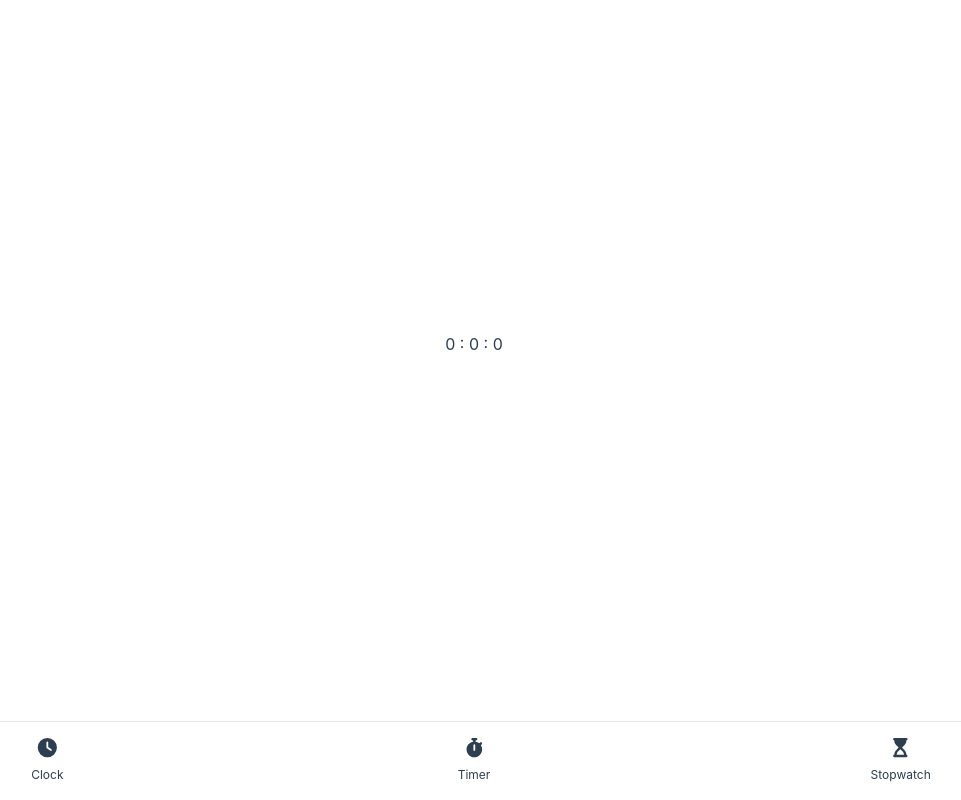
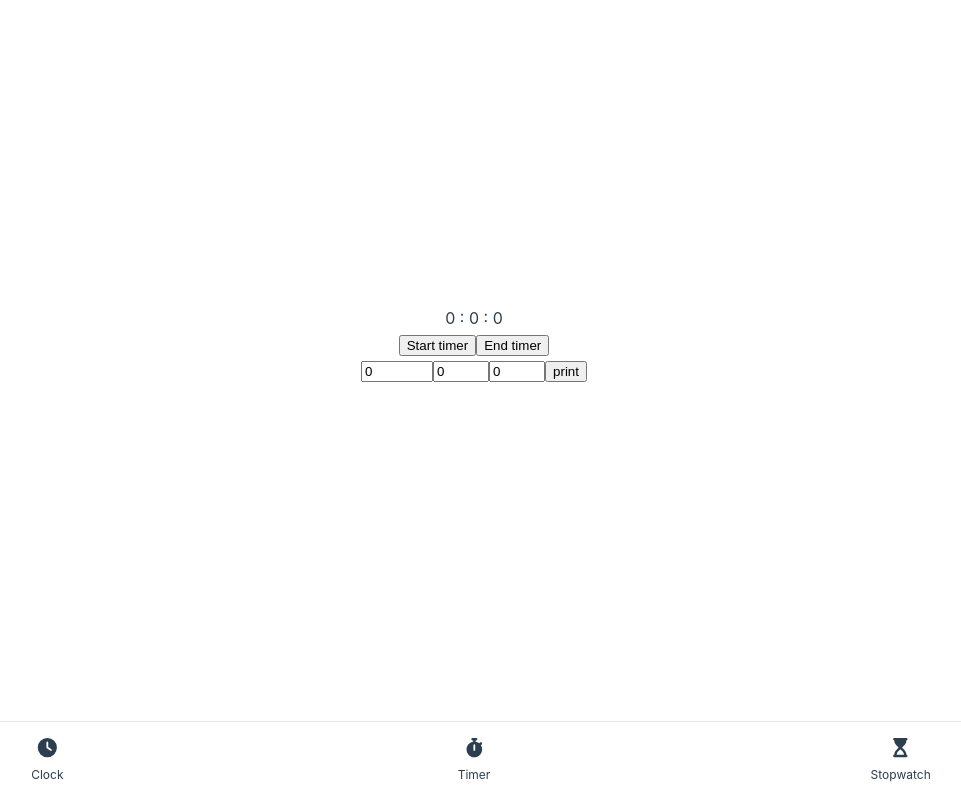
Before and after one commit to Klrfl/TellTime, a Vue app: page / in a window 1280 px wide. Both pictures are taken after a click on the button "Timer". Shown: the whole page, without its empty margins (166-1127 px from the left). Built offline with nearby package versions, Linux system fonts and the light colour scheme.

Commit message:
import digital clock and time logic, change style

```diff
--- a/src/components/Timer.vue
+++ b/src/components/Timer.vue
@@ -1,5 +1,20 @@
 <template>
-  <div class="timer-container">{{ hours }} : {{ minutes }} : {{ seconds }}</div>
+  <div class="timer-container">
+    <section class="timer-display">
+      {{ hours }} : {{ minutes }} : {{ seconds }}
+    </section>
+    <section class="timer-button-container">
+      <button class="start-timer">Start timer</button>
+      <button class="end-timer">End timer</button>
+    </section>
+
+    <form class="timer-input">
+      <input type="number" min="0" max="3600" v-model="hours" />
+      <input type="number" min="0" max="60" v-model="minutes" />
+      <input type="number" min="0" max="60" v-model="seconds" />
+      <button @click.prevent="print">print</button>
+    </form>
+  </div>
 </template>
 
 <script setup>
```
